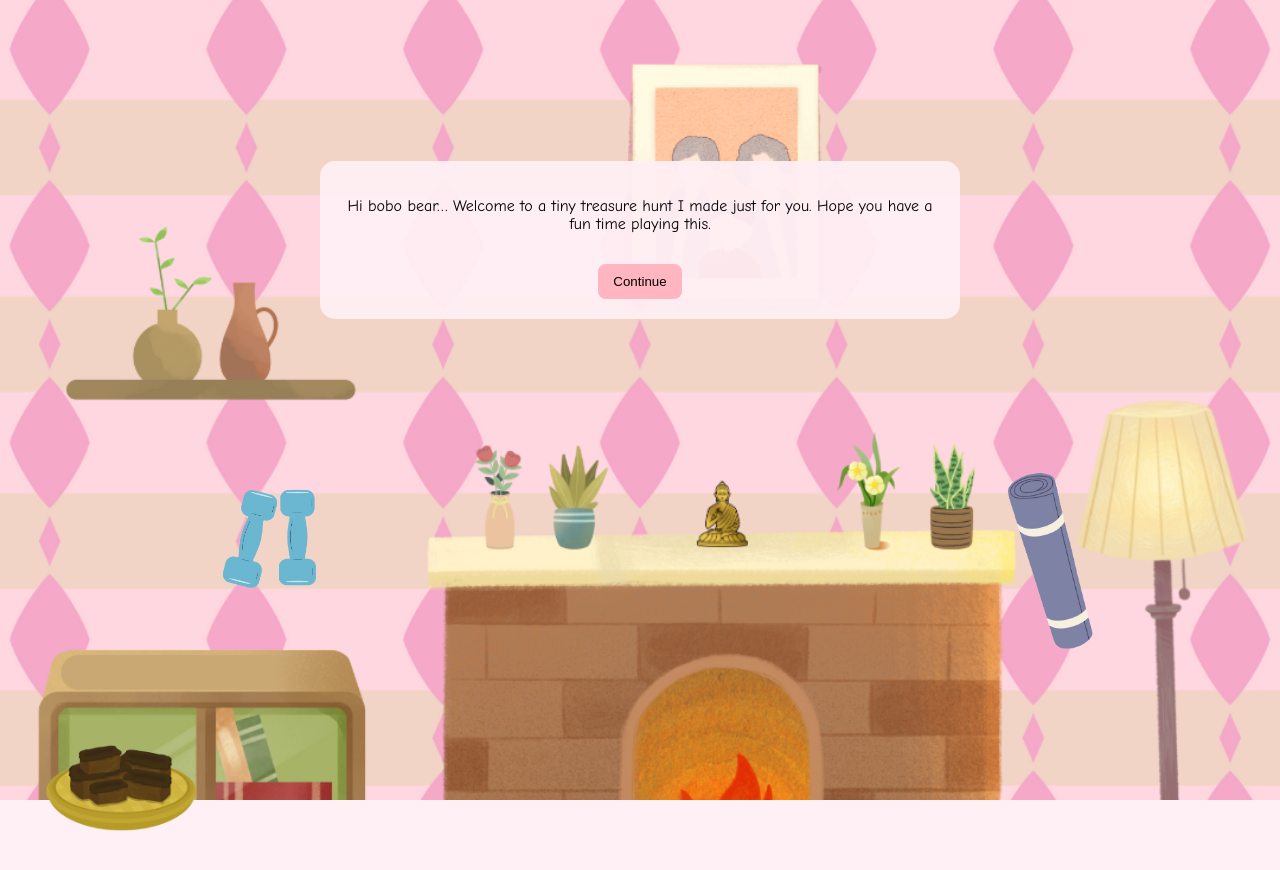
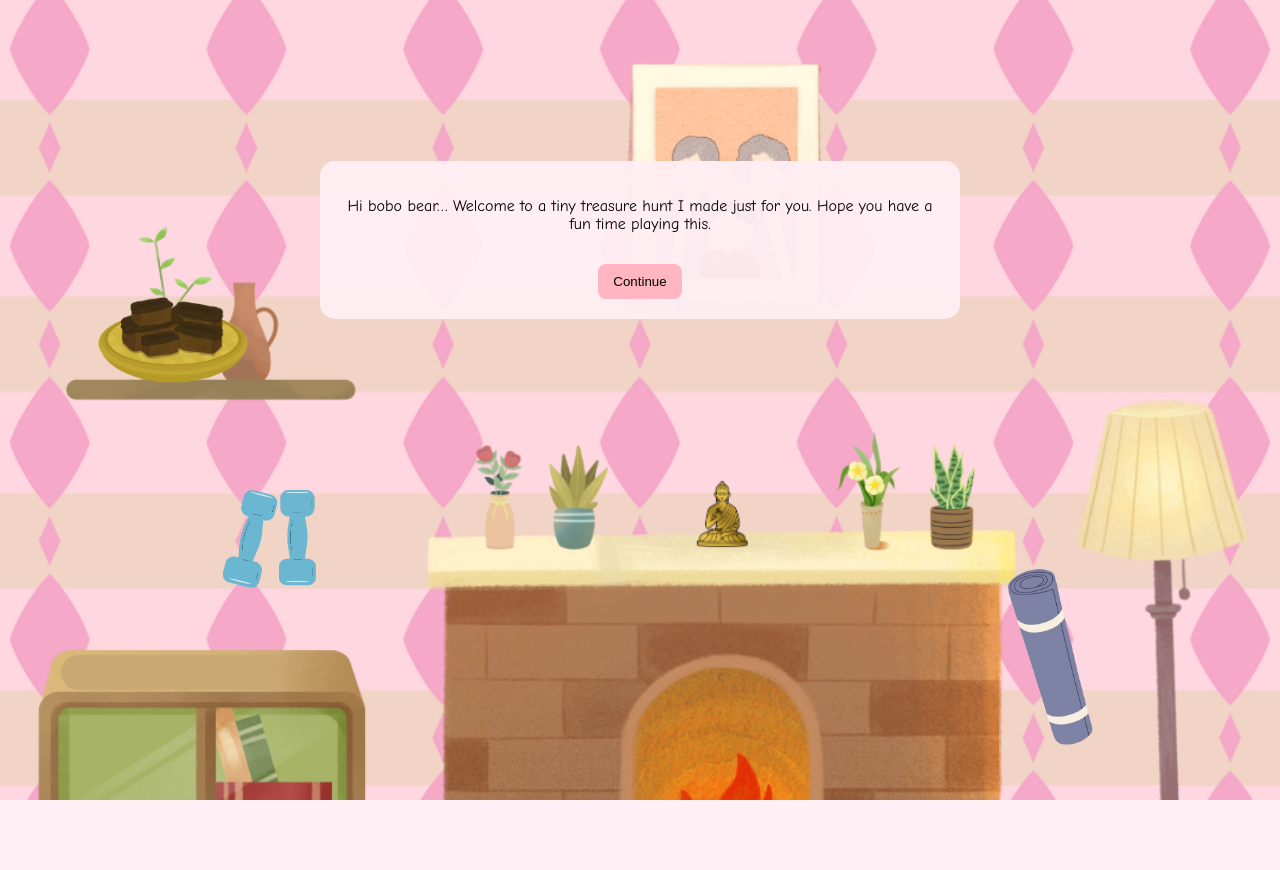
Before and after one commit to sampadashakya/Mini-Treasure-Hunt, a plain HTML site: page index.html in a window 1280 px wide. Both pictures are taken after a click on the button "Start Game". After the commit the page ends 800 px from the top, so only its background shows below. Drawn offline with Linux system fonts and the light colour scheme.

Commit message:
Update style.css

```diff
--- a/style.css
+++ b/style.css
@@ -32,24 +32,24 @@ body, html {
 #yogaMat {
     width: 10%;
     height: auto;
-    left: 77%;       /* keep same */
-    top: 56%;        /* 7 inches down */
+    left: 77%;       /* same horizontal */
+    top: 68%;        /* 1.5 inch down */
 }
 
 /* Dumbbell */
 #dumbbell {
     width: 8%;
     height: auto;
-    left: 17%;       /* 2 cm left */
-    top: 56%;        /* 7 inches down */
+    left: 17%;       /* same */
+    top: 56%;        /* same */
 }
 
 /* Brownie */
 #brownie {
     width: 13%;
     height: auto;
-    left: 3%;        /* 1 inch right */
-    top: 80%;        /* 10 inches down */
+    left: 7%;        /* 1 cm right */
+    top: 24%;        /* 7 inches up */
 }
 
 /* Notes */
```
